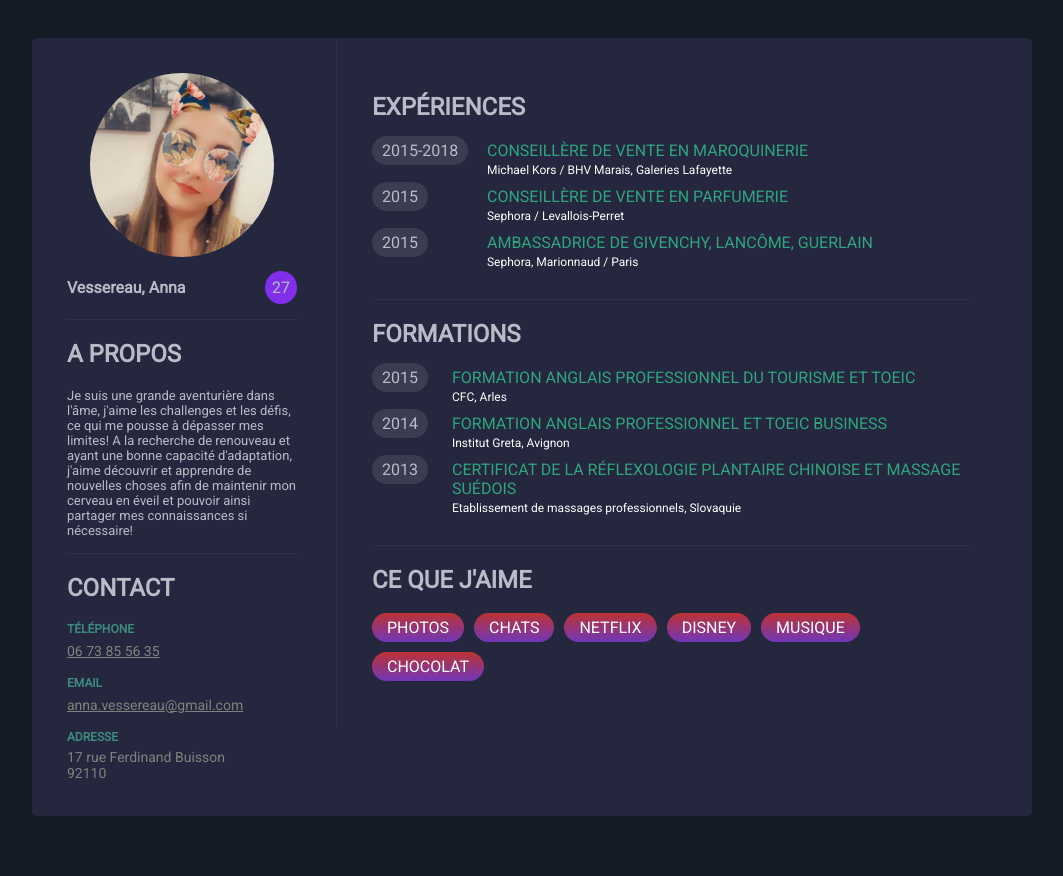
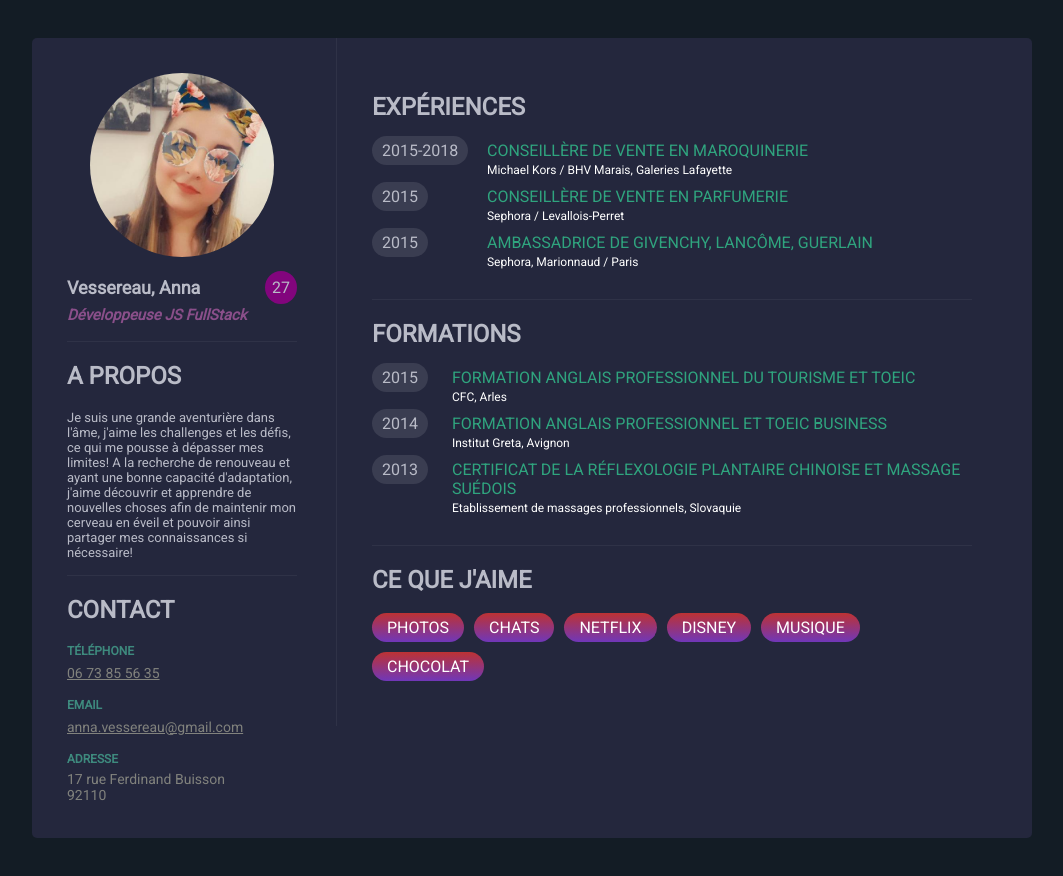
Before and after one commit to Vaniina/curriculumVitae1, a plain HTML site: page index.html in a window 1280 px wide. Shown: the whole page, without its empty margins (108-1171 px from the left). Before the commit the page ends 854 px from the top, so only its background shows below. Drawn offline with Linux system fonts and the light colour scheme.

Commit message:
fixed categories and add CV title

```diff
--- a/index.html
+++ b/index.html
@@ -18,6 +18,7 @@
                     <h1>Vessereau, Anna</h1>
                     <footer class="age">27</footer>
                 </article>
+                <h2>Développeuse JS FullStack</h2>
             </section>
 
             <section class="about">
--- a/styles.css
+++ b/styles.css
@@ -12,7 +12,6 @@ body {
 h1 {
     margin: 0;
     padding: 0;
-    flex: 1;
 }
 
 h2, h4 {
@@ -70,12 +69,26 @@ main {
     margin-bottom: 10px;
 }
 
+.columnLeft .profile h2 {
+    font-size: 15px;
+    text-transform: initial;
+    font-style: italic;
+    color: #8a4f8a;
+    margin: 2px 0px;
+}
+
+.columnLeft .profile h1 {
+    font-size: 18px;
+    flex: 1;
+}
+
+
 .columnLeft .profile header {
     text-align: center;
 }
 
 .columnLeft .profile .age {
-    background-color: #822fec;
+    background-color: #82057d;
     border-radius: 100%;
     padding: 7px;
 }
```
